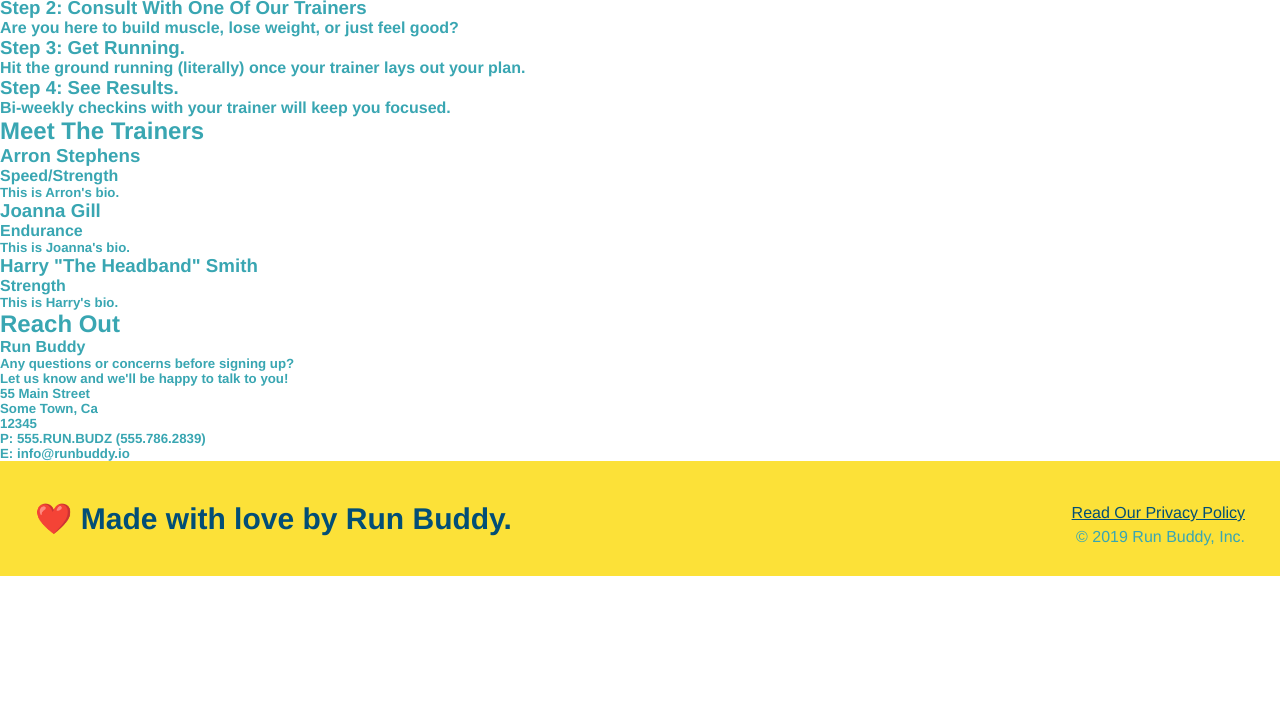
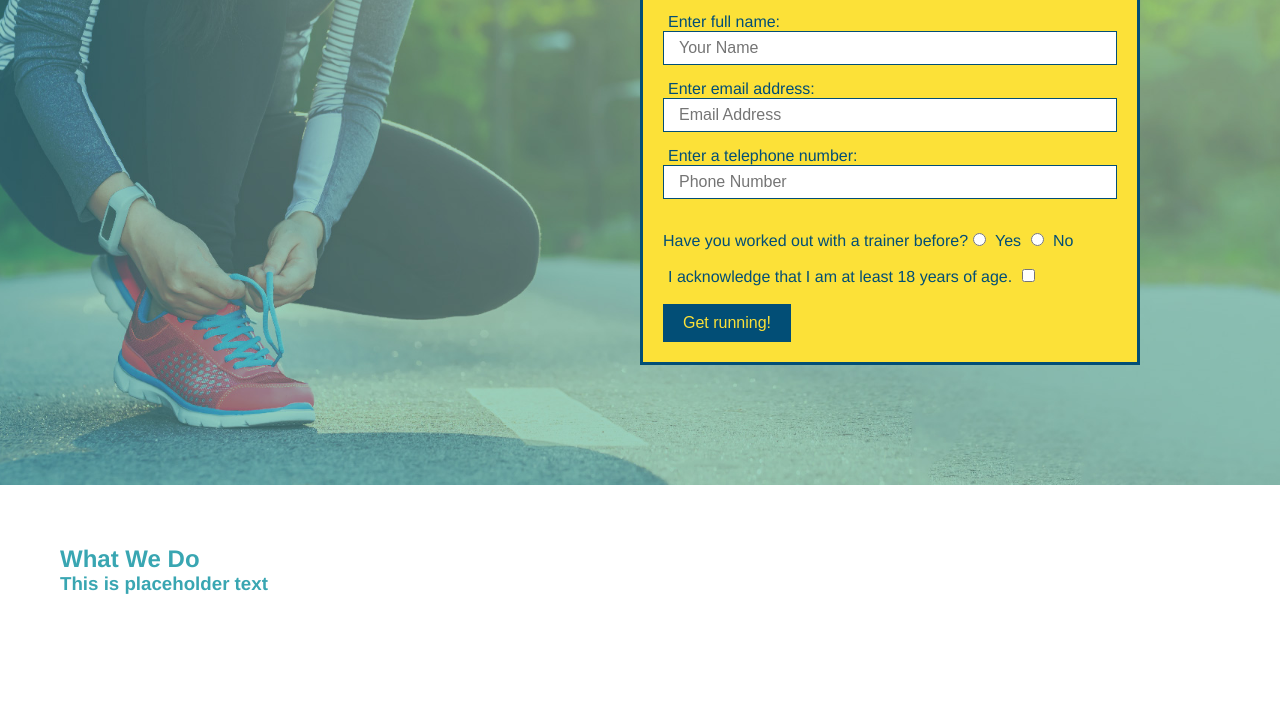
Before and after one commit to mmartinez12/run-buddy, a plain HTML site: page index.html in a window 1280 px wide. Shown: the part 317-1029 px from the top of the page. Before the commit the page ends 893 px from the top, so only its background shows below. Drawn offline with Linux system fonts and the light colour scheme.

Commit message:
form css

```diff
--- a/assets/css/style.css
+++ b/assets/css/style.css
@@ -40,6 +40,61 @@ header {
     font-size: 22px;
   }
 
+  section {
+    padding: 60px;
+  }
+
+  .hero-form h3 {
+      margin: 0px;
+      font-size: 30px;
+  }
+
+  /* Hero Style Start */
+.hero {
+    background-image: url("../images/hero-bg.jpeg");
+    height: 600px;
+    background-size: cover;
+    background-position: center;
+    position: relative;
+  }
+  /* Hero Style End */
+  .hero-form {
+    background-color: #fce138;
+    padding: 20px;
+    width: 500px;
+    color: #024e76;
+    border: solid 3px #024e76;
+    position: absolute;
+    bottom: 120px;
+    right: 140px;
+  }
+
+  .hero-form p {
+      margin: 5px 0 15 px 0;
+  }
+
+  .hero-form label {
+    margin: 0 5px;
+  }
+
+  .form-input {
+    border: 1px solid #024e76;
+    display: block;
+    padding: 7px 15px;
+    font-size: 16px;
+    color: #024e76;
+    width: 100%;
+    margin-bottom: 15px;
+  }
+
+  .hero-form button {
+    color: #fce138;
+    background-color: #024e76;
+    border: none;
+    padding: 10px 20px;
+    font-size: 16px;
+  }
+
   footer {
     background: #fce138;
     width: 100%;
--- a/index.html
+++ b/index.html
@@ -36,30 +36,37 @@
 
     </section>
 
-    <section>
-        <div>
+    <section class="hero">
+        <div class="hero-form">
             <h3>Get Started Today!</h3>
-                <p>Fill out this form and one of our trainers will schedule a consult</p>
+
+                <p>Fill out this form and one of our trainers will schedule a consult.</p>
+                <br>
                 <form>
                     <label for="name">Enter full name:</label>
-                    <input type="text" placeholder="Your Name" name="name" id="name" />
+                    <input type="text" placeholder="Your Name" name="name" id="name" class="form-input">
+
                     <label for="email">Enter email address:</label>
-                    <input type="email" placeholder="Email Address" name="email" id="email" />
+                    <input type="text" placeholder="Email Address" name="email" id="email" class="form-input">
+
                     <label for="phone">Enter a telephone number:</label>
-                    <input type="tel" placeholder="Phone Number" name="phone" id="phone"/>
+                    <input type="text" placeholder="Phone Number" name="phone" id="phone" class="form-input">
                     <p>
+                        <br>
                         Have you worked out with a trainer before?
                         <input type="radio" name="trainer-confirm" id="trainer-yes" />
                         <label for="trainer-yes">Yes</label>
                         <input type="radio" name="trainer-confirm" id="trainer-no" />
                         <label for="trainer-no">No</label>
                       </p>
+                      <br>
                       <p>
                           <label for="checkbox">
                               I acknowledge that I am at least 18 years of age.
                           </label>
                           <input type="checkbox" name="age-confirm" id="checkbox" />
                       </p>
+                      <br>
                       <button type="submit">
                           Get running!
                       </button>
```
Also changed, not shown: assets/images/hero-bg.jpeg (added).
